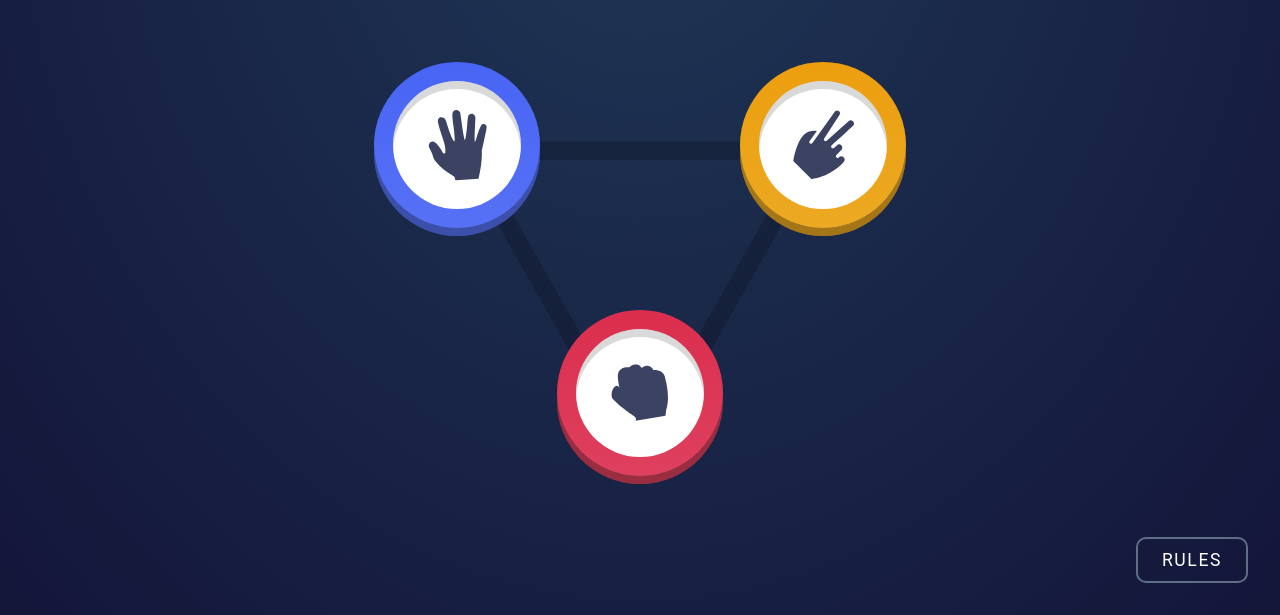
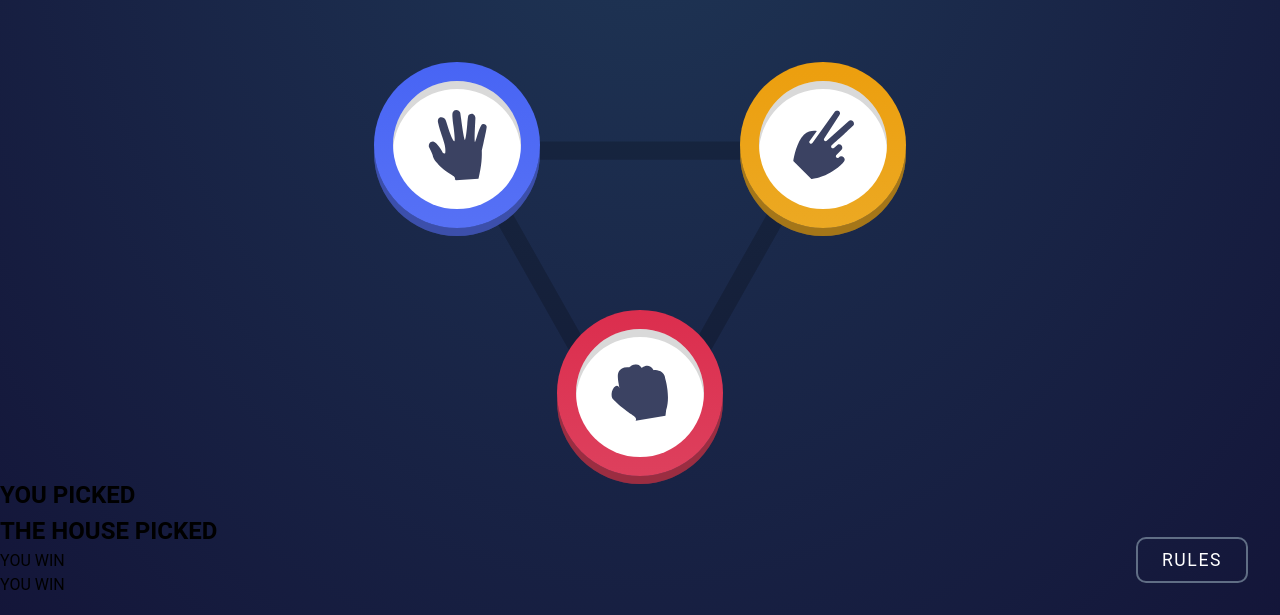
Before and after one commit to tasosbeast/rock-paper-scissors, a plain HTML site: page index.html in a window 1280 px wide. Shown: the part 185-800 px from the top of the page. Drawn offline with Linux system fonts and the light colour scheme.

Commit message:
Refactor game result display in index.html

```diff
--- a/index.html
+++ b/index.html
@@ -34,6 +34,13 @@
         </button>
       </section>
     </div>
+
+    <section class="results">
+      <h2 class="results__heading">You picked</h2>
+      <h2 class="results__heading">The house picked</h2>
+      <div class="results__result">You Win</div>
+      <div class="results__result">You Win</div>
+    </section>
     <button class="rules-btn" tabindex="1">rules</button>
 
     <div class="modal">
```
